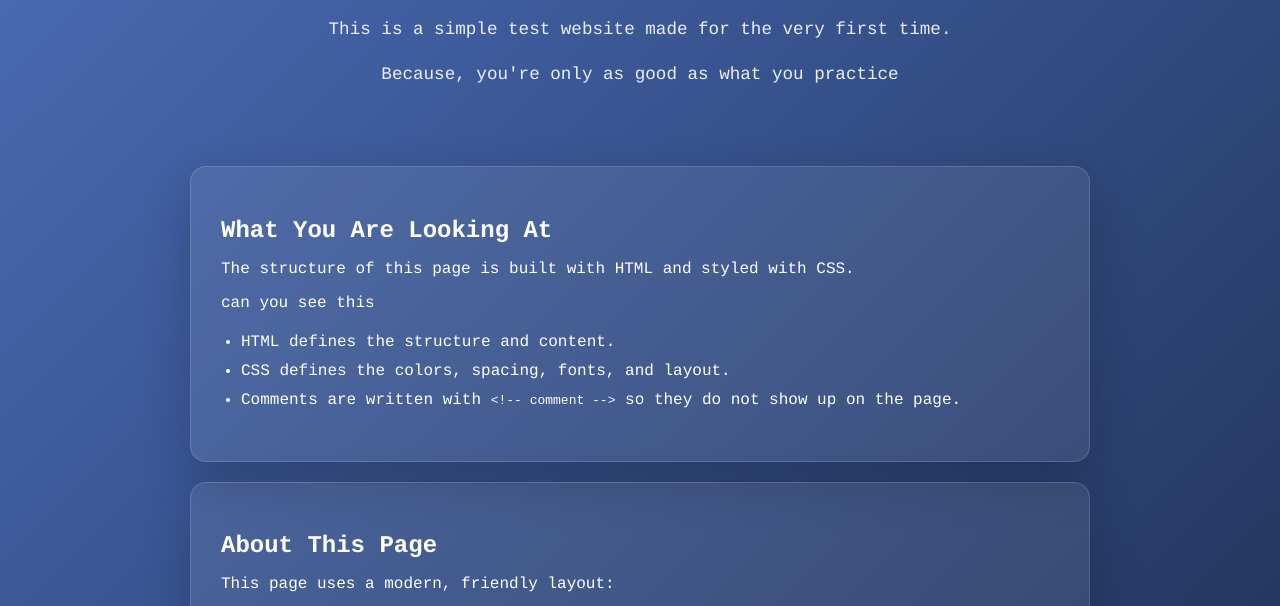
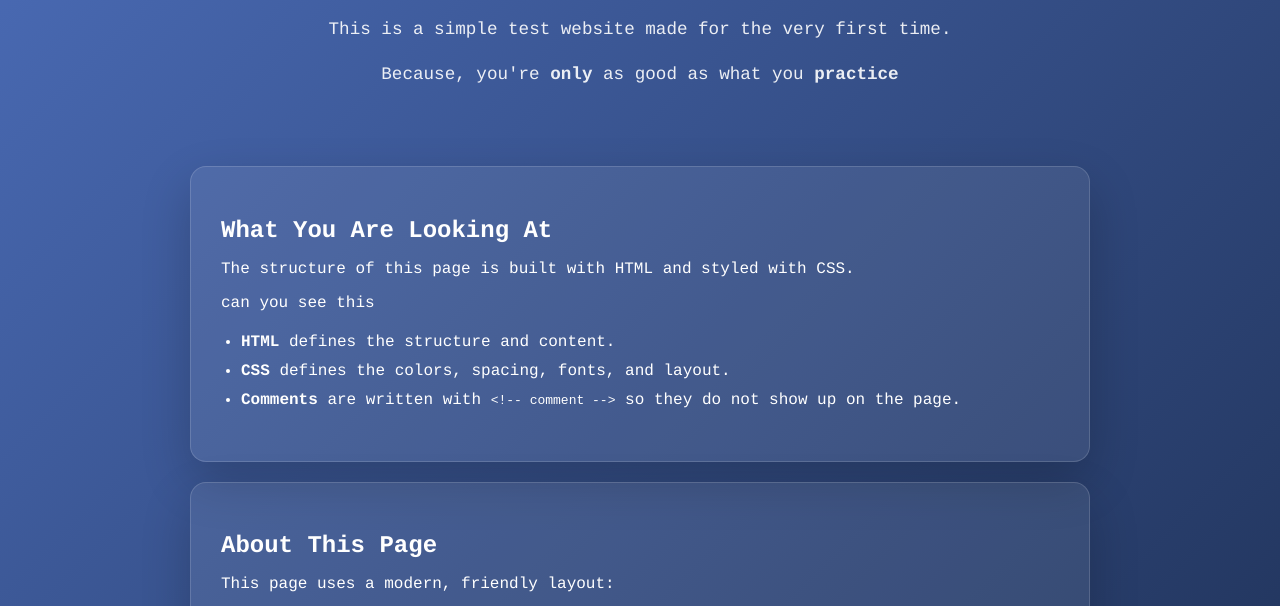
Before and after one commit to Joe-5248376/Joe-5248376.github.io, a plain HTML site: page index.html in a window 1280 px wide. Shown: the part 149-755 px from the top of the page. Drawn offline with Linux system fonts and the light colour scheme; a web font is replaced by a local one.

Commit message:
I can't fix anything.html

```diff
--- a/index.html
+++ b/index.html
@@ -88,16 +88,16 @@ font-smooth: never;
     <header>
       <h1>Welcome to My First Website</h1>
       <p class="intro">This is a simple test website made for the very first time.</p>
-      <p class = "intro">Because, you're only as good as what you practice</p>
+      <p class = "intro">Because, you're <strong>only</strong> as good as what you <strong>practice</strong></p>
     </header>
 
     <section class="card">
       <h2>What You Are Looking At</h2>
       <p>The structure of this page is built with HTML and styled with CSS. </p> can you see this
       <ul>
-        <li>HTML defines the structure and content.</li>
-        <li>CSS defines the colors, spacing, fonts, and layout.</li>
-        <li>Comments are written with <code>&lt;!-- comment --&gt;</code> so they do not show up on the page.</li>
+        <li><strong>HTML</strong> defines the structure and content.</li>
+        <li><strong>CSS</strong> defines the colors, spacing, fonts, and layout.</li>
+        <li><strong>Comments</strong> are written with <code>&lt;!-- comment --&gt;</code> so they do not show up on the page.</li>
       </ul>
     </section>
     <section class="card">
```
